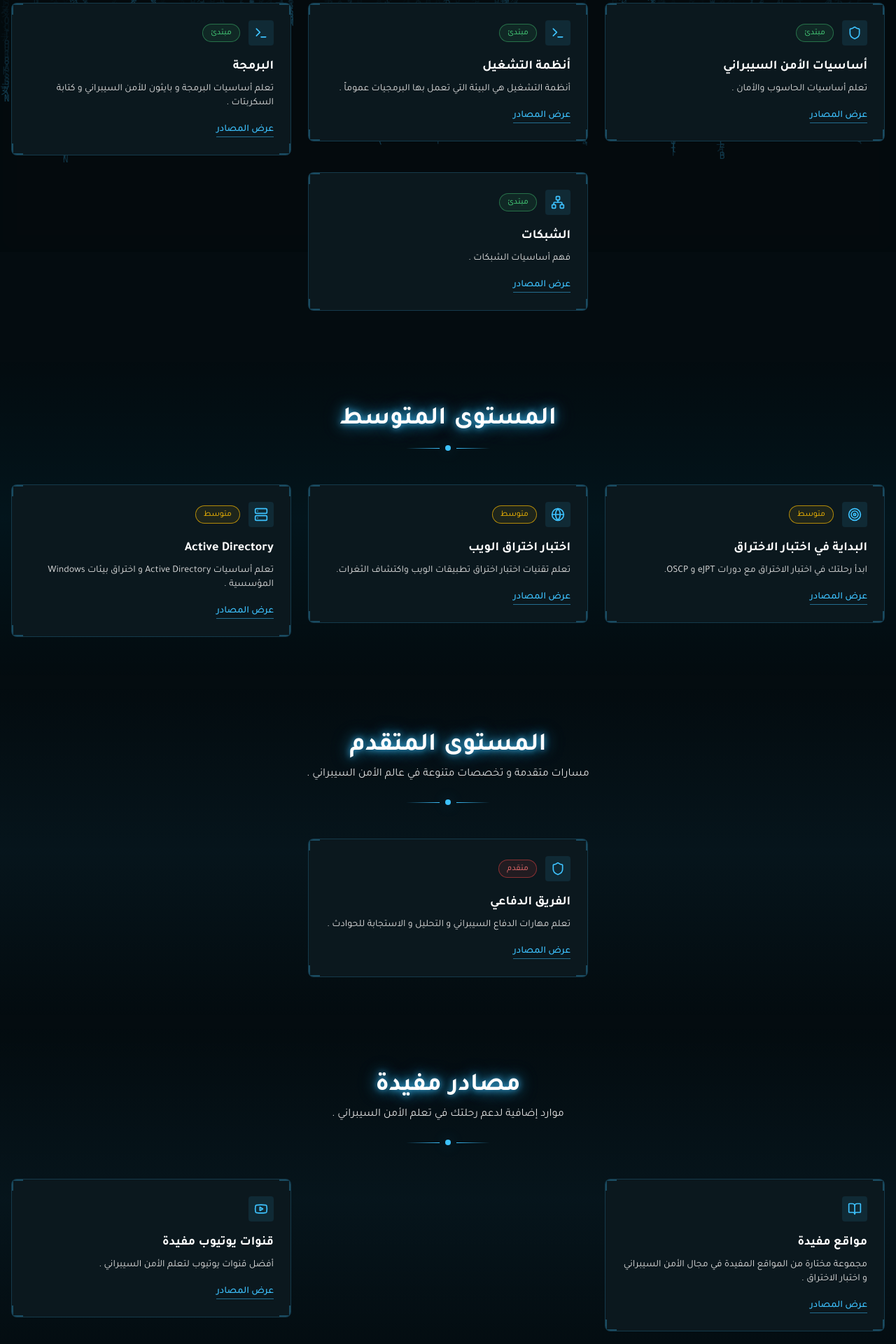
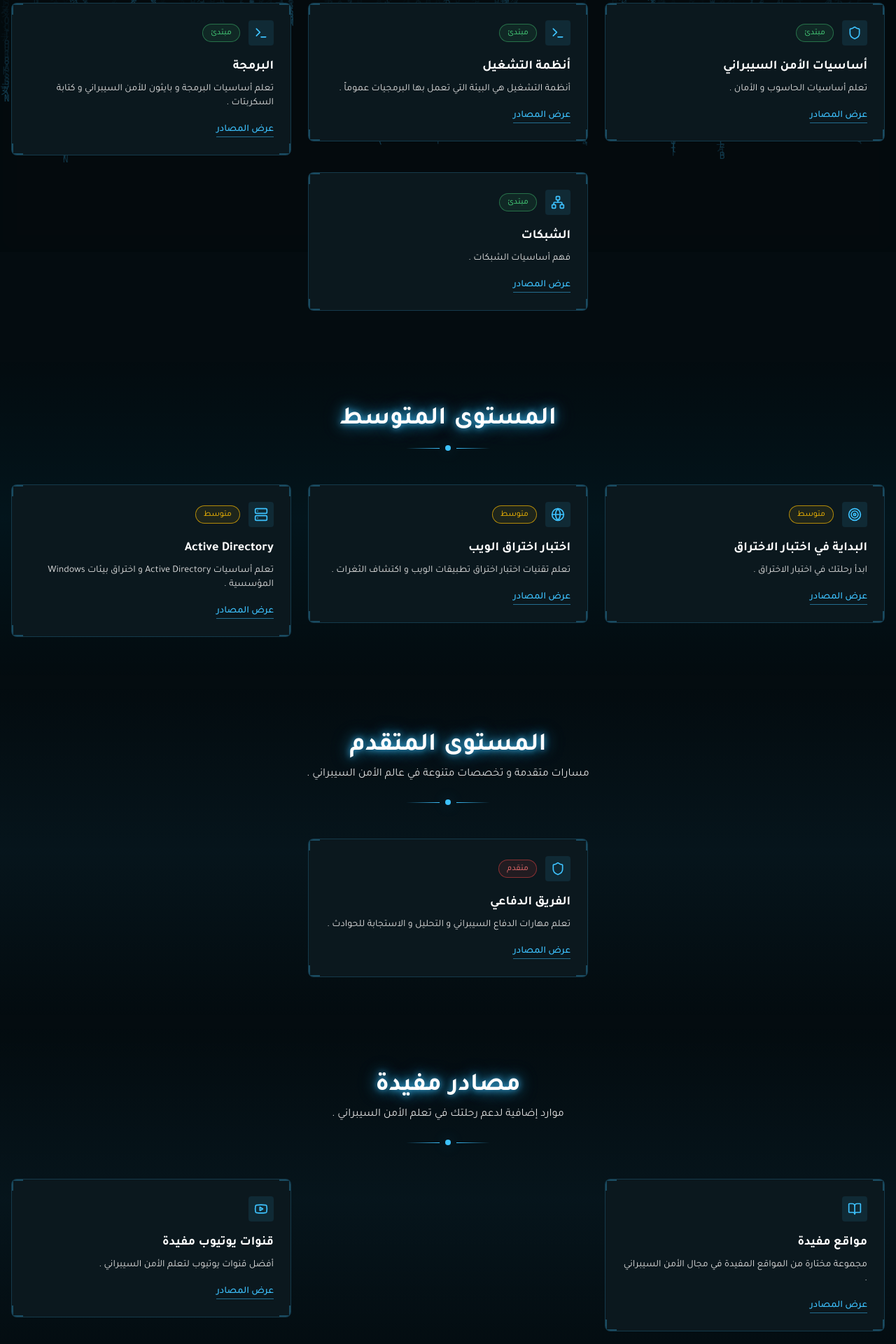
Before and after one commit to gghteam0/gghteam0.github.io, a React (Vite) app: page /roadmap in a window 1280 px wide. Shown: the part 440-2360 px from the top of the page at 70% size. Built offline with nearby package versions, Linux system fonts and the light colour scheme.

Commit message:
Fix four roadmap card descriptions

```diff
--- a/src/data/contentData.js
+++ b/src/data/contentData.js
@@ -1,14 +1,14 @@
 // محتوى الصفحات
 export const roadmapBeginner = [
-  { title: "أساسيات الأمن السيبراني", description: "تعلم أساسيات الحاسوب والأمان .", link: "/roadmap/cybersecurity-basics", icon: "Shield", isInternal: true },
+  { title: "أساسيات الأمن السيبراني", description: "تعلم أساسيات الحاسوب و الأمان .", link: "/roadmap/cybersecurity-basics", icon: "Shield", isInternal: true },
   { title: "أنظمة التشغيل", description: "أنظمة التشغيل هي البيئة التي تعمل بها البرمجيات عموماً .", link: "/roadmap/os", icon: "Terminal", isInternal: true },
   { title: "البرمجة", description: "تعلم أساسيات البرمجة و بايثون للأمن السيبراني و كتابة السكربتات .", link: "/roadmap/programming", icon: "Terminal", isInternal: true },
   { title: "الشبكات", description: "فهم أساسيات الشبكات .", link: "/roadmap/networking", icon: "Network", isInternal: true },
 ]
 
 export const roadmapIntermediate = [
-  { title: "البداية في اختبار الاختراق", description: "ابدأ رحلتك في اختبار الاختراق مع دورات eJPT و OSCP.", link: "/roadmap/pentest-basics", icon: "Target", isInternal: true },
-  { title: "اختبار اختراق الويب", description: "تعلم تقنيات اختبار اختراق تطبيقات الويب واكتشاف الثغرات.", link: "/roadmap/web-pentest", icon: "Globe", isInternal: true },
+  { title: "البداية في اختبار الاختراق", description: "ابدأ رحلتك في اختبار الاختراق .", link: "/roadmap/pentest-basics", icon: "Target", isInternal: true },
+  { title: "اختبار اختراق الويب", description: "تعلم تقنيات اختبار اختراق تطبيقات الويب و اكتشاف الثغرات .", link: "/roadmap/web-pentest", icon: "Globe", isInternal: true },
   { title: "Active Directory", description: "تعلم أساسيات Active Directory و اختراق بيئات Windows المؤسسية .", link: "/roadmap/active-directory", icon: "Server", isInternal: true },
 ]
 
@@ -17,7 +17,7 @@ export const roadmapBlue = [
 ]
 
 export const roadmapResources = [
-  { title: "مواقع مفيدة", description: "مجموعة مختارة من المواقع المفيدة في مجال الأمن السيبراني و اختبار الاختراق .", link: "/resources/websites", icon: "Book", isInternal: true },
+  { title: "مواقع مفيدة", description: "مجموعة مختارة من المواقع المفيدة في مجال الأمن السيبراني .", link: "/resources/websites", icon: "Book", isInternal: true },
   { title: "قنوات يوتيوب مفيدة", description: "أفضل قنوات يوتيوب لتعلم الأمن السيبراني .", link: "/resources/youtube-channels", icon: "Youtube", isInternal: true },
 ]
 
```
